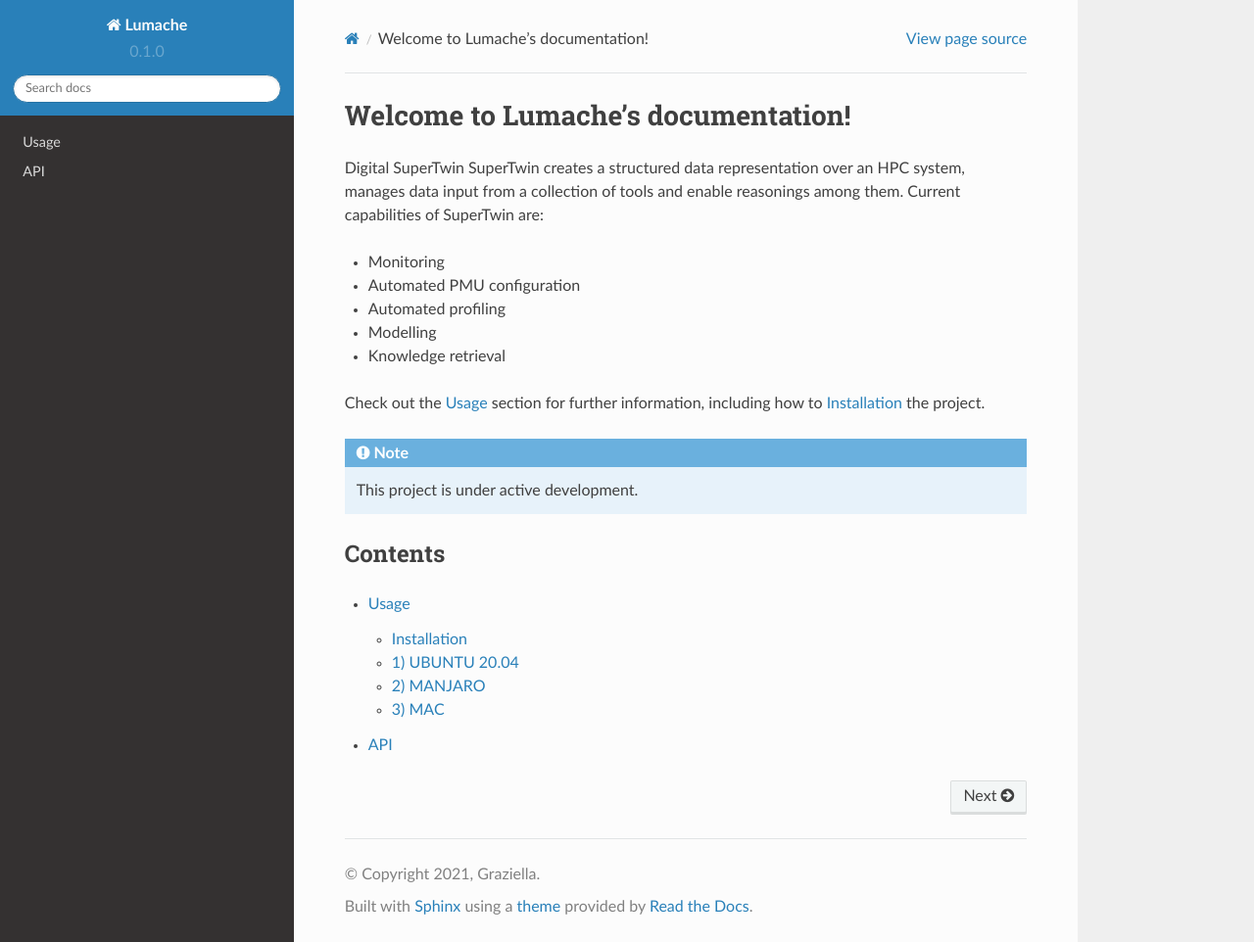
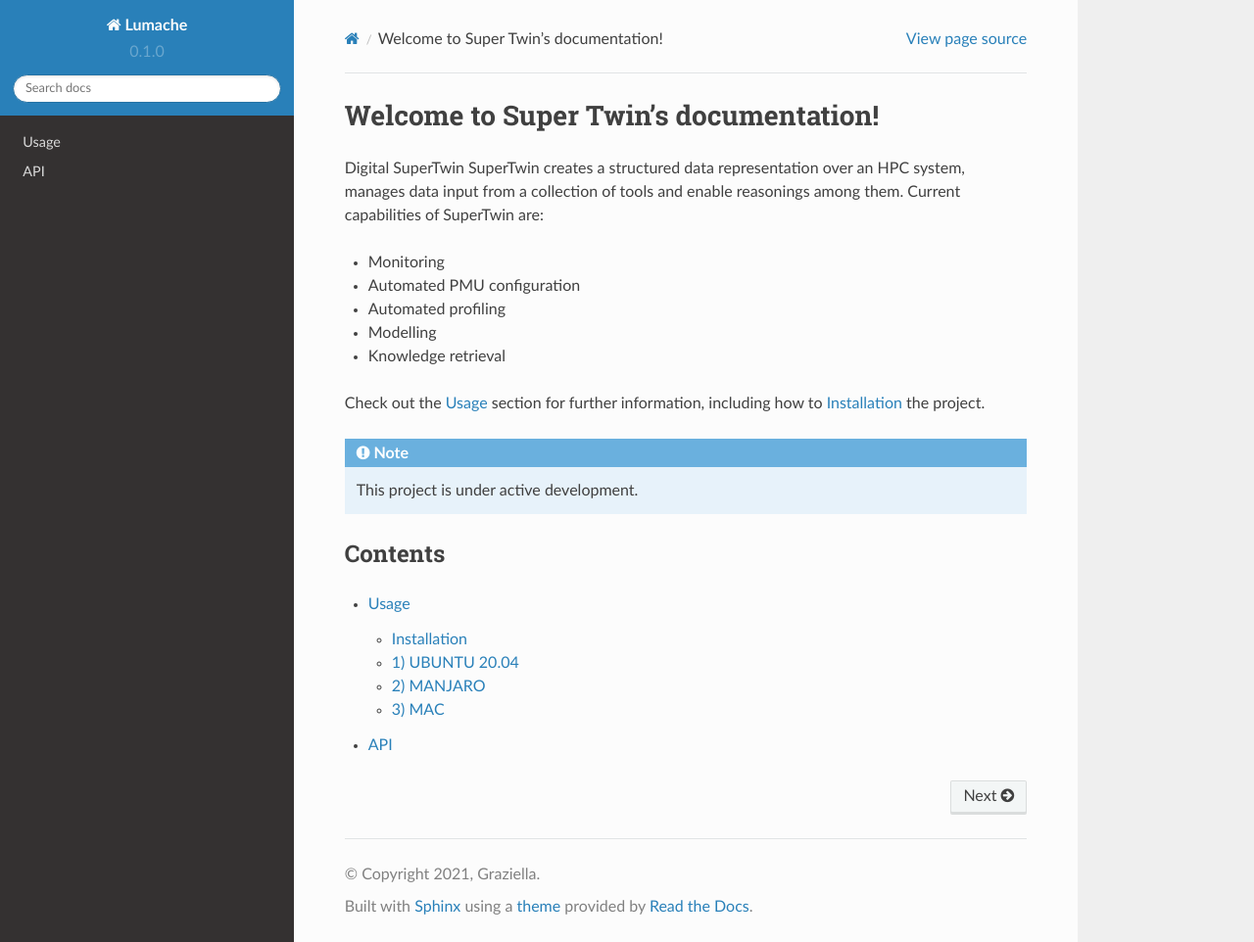
Before and after one commit to AliFehmi/supertwin-1, a Sphinx documentation site: the page built from docs/source/index.rst, in a window 1280 px wide and 962 px high. Shown: the whole window at 98% size. Built offline with Sphinx 7.4.7 and the Read the Docs theme 2.0.0, drawn with Linux system fonts in a browser that asks for light colours.

Commit message:
Update index.rst

```diff
--- a/docs/source/index.rst
+++ b/docs/source/index.rst
@@ -1,4 +1,4 @@
-Welcome to Lumache's documentation!
+Welcome to Super Twin's documentation!
 ===================================
 Digital SuperTwin
 SuperTwin creates a structured data representation over an HPC system, manages data input from a collection of tools and enable reasonings among them. Current capabilities of SuperTwin are:
```
